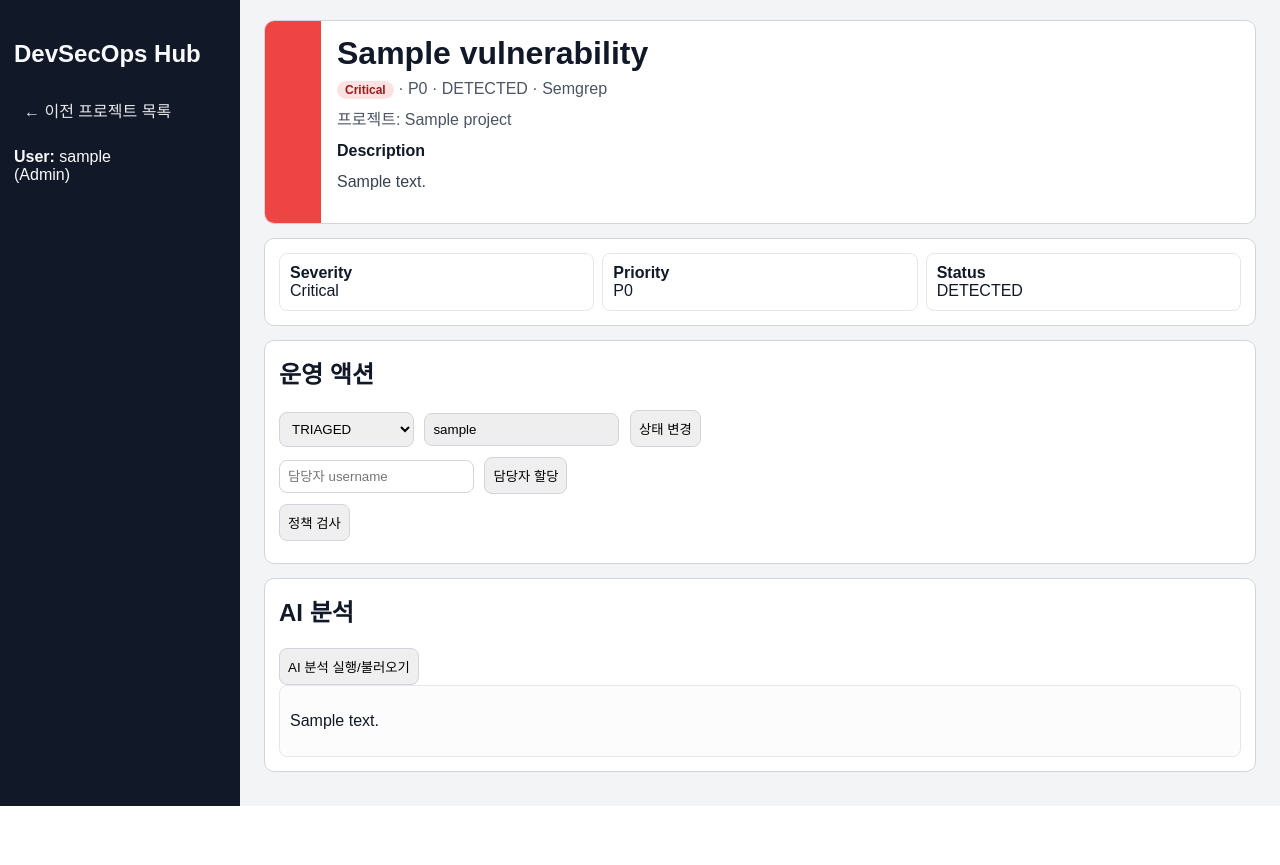
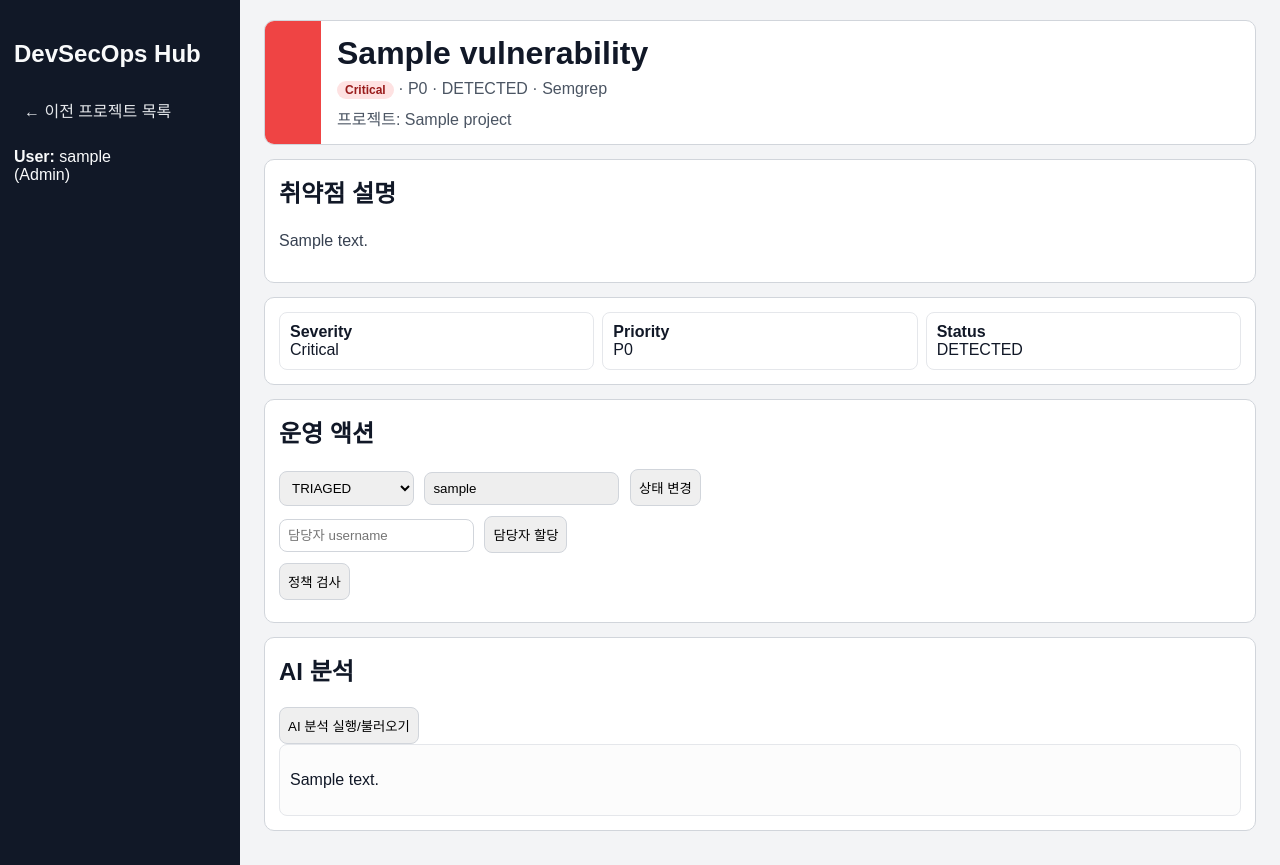
Before and after one commit to jhwkpdnpwanf/DevSecOps-hub, a FastAPI app: page /vulnerability/1 in a window 1280 px wide. Before the commit the page ends 806 px from the top, so only its background shows below. Run offline with FastAPI, Linux system fonts and the light colour scheme; the visitor is signed in with stand-in values (Sample User, id 1); tables that the repository leaves empty hold one stand-in row (values such as "Sample post").

Commit message:
일부 로직 개선

```diff
--- a/app/main.py
+++ b/app/main.py
@@ -577,7 +577,7 @@ def list_aws_reports(
 
     try:
         reports = aws_storage.list_reports(project_name)
-
+        reports.sort(key=lambda x: x.last_modified, reverse=True)
         try:
             write_audit_log(
                 db,
@@ -727,6 +727,9 @@ def ingest_from_s3_for_ci(
     }
 
 @app.post("/api/dast/run")
+@app.post("/api/dast/run-for-ci")
+@app.post("/dast/run")
+@app.post("/dast/run-for-ci")
 def run_dast_scan(
     payload: DASTRunRequest,
     request: Request,
--- a/app/templates/detail.html
+++ b/app/templates/detail.html
@@ -56,11 +56,12 @@
             · {{ vuln.priority.value }} · {{ vuln.status.value }} · {{ vuln.scan.tool_type.value }}
           </p>
           <p style="margin:8px 0 0 0; color:#4b5563;">프로젝트: {{ vuln.scan.project.name }}</p>
-          <p style="margin:12px 0 4px 0; font-weight:700;">Description</p>
-          <p class="desc">{{ vuln.description or '상세 설명이 없습니다.' }}</p>
         </div>
       </div>
-
+      <div class="panel panel-body">
+        <h2 style="margin-top:0;">취약점 설명</h2>
+        <p class="desc" style="margin-top:0;">{{ vuln.description or '상세 설명이 없습니다.' }}</p>
+      </div>
       <div class="panel panel-body">
         <div class="grid">
           <div class="item"><strong>Severity</strong><br/>{{ vuln.severity.value }}</div>
```
Also changed, not shown: .github/workflows/security_scan_and_s3_upload.yml.
